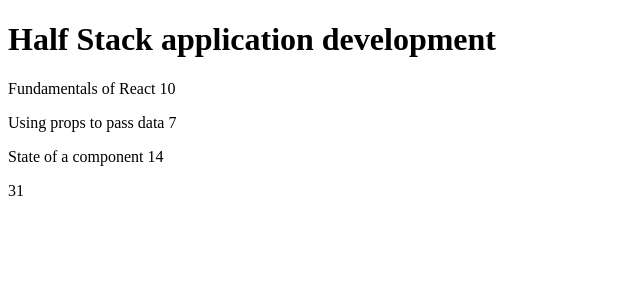
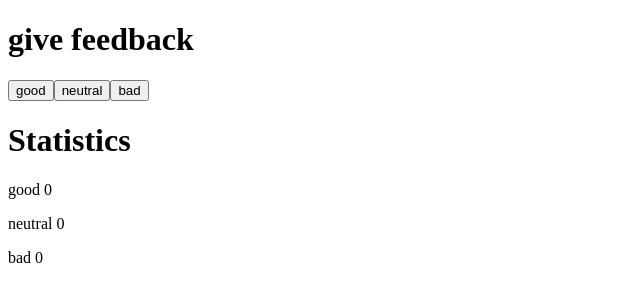
Before and after one commit to zxjlm/fullstackopen2021-exercise, a React (Create React App) app: page / in a window 1280 px wide. Shown: the top 302 px of the page, without its empty margins (0-640 px from the left). Built offline with nearby package versions, Linux system fonts and the light colour scheme.

Commit message:
feat: 1.6 finished

```diff
--- a/src/App.js
+++ b/src/App.js
@@ -1,33 +1,36 @@
-import React from "react";
+import React, { useState } from "react";
 import Header from "./Header";
+import Feedback from "./Feedback";
 import Content from "./Content";
-import Total from "./Total";
 
 const App = () => {
-  const course = "Half Stack application development";
-  const part1 = {
-    name: "Fundamentals of React",
-    exercises: 10,
+  // save clicks of each button to own state
+  const [good, setGood] = useState(0);
+  const [neutral, setNeutral] = useState(0);
+  const [bad, setBad] = useState(0);
+
+  const goodFeedbackClick = () => {
+    setGood(good + 1);
   };
-  const part2 = {
-    name: "Using props to pass data",
-    exercises: 7,
+
+  const neutralFeedbackClick = () => {
+    setNeutral(neutral + 1);
   };
-  const part3 = {
-    name: "State of a component",
-    exercises: 14,
+
+  const badFeedbackClick = () => {
+    setBad(bad + 1);
   };
 
   return (
     <div>
-      <Header course={course}></Header>
-      <Content part={part1}></Content>
-      <Content part={part2}></Content>
-      <Content part={part3}></Content>
-
-      <Total total_exer={part1.exercises + part2.exercises + part3.exercises}>
-        Number of exercises
-      </Total>
+      <Header text={"give feedback"}></Header>
+      <Feedback clickHandler={goodFeedbackClick} text={"good"}></Feedback>
+      <Feedback clickHandler={neutralFeedbackClick} text={"neutral"}></Feedback>
+      <Feedback clickHandler={badFeedbackClick} text={"bad"}></Feedback>
+      <Header text="Statistics"></Header>
+      <Content text="good" count={good}></Content>
+      <Content text="neutral" count={neutral}></Content>
+      <Content text="bad" count={bad}></Content>
     </div>
   );
 };
--- a/src/Content.js
+++ b/src/Content.js
@@ -1,9 +1,9 @@
 import React from "react";
 
-const Content = (props) => {
+const Content = ({ text, count }) => {
   return (
     <p>
-      {props.part.name} {props.part.exercises}
+      {text} {count}
     </p>
   );
 };
--- /dev/null
+++ b/src/Feedback.js
@@ -0,0 +1,7 @@
+import React from "react";
+
+const Feedback = ({ clickHandler, text }) => {
+  return <button onClick={clickHandler}>{text}</button>;
+};
+
+export default Feedback;
--- a/src/Header.js
+++ b/src/Header.js
@@ -1,7 +1,7 @@
 import React from "react";
 
-const Header = (props) => {
-  return <h1>{props.course}</h1>;
+const Header = ({ text }) => {
+  return <h1>{text}</h1>;
 };
 
 export default Header;
```
